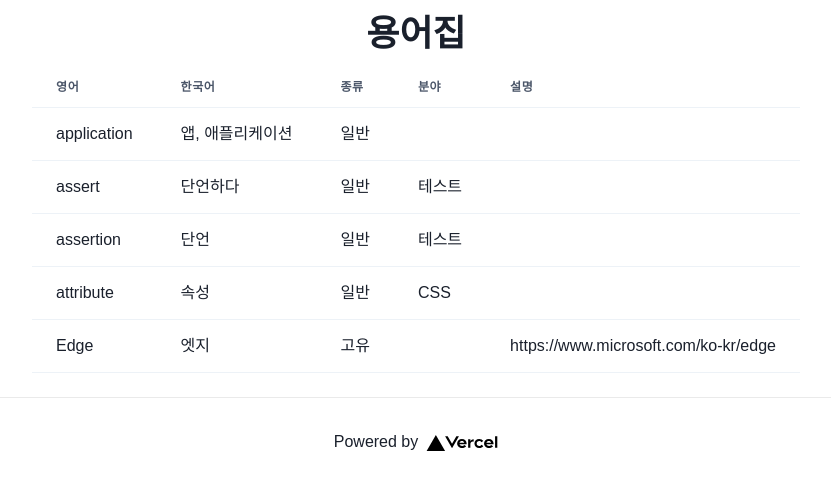
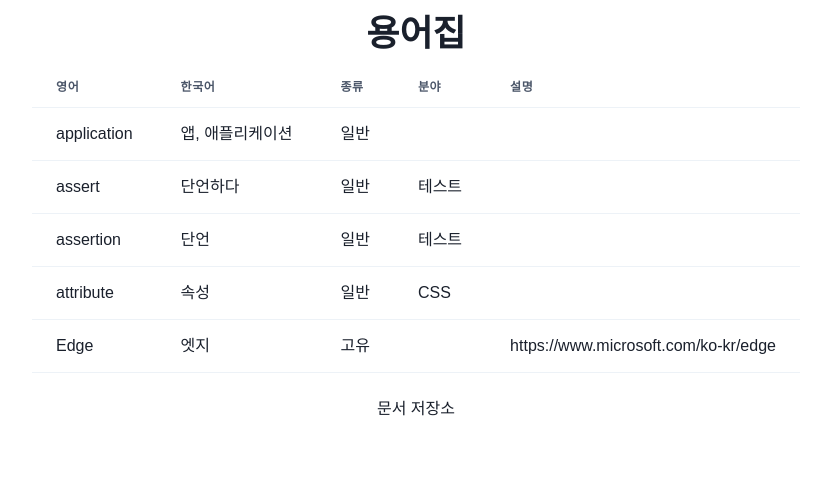
Before and after one commit to autroshot/docs-glossary, a Next.js app: page / in a window 1280 px wide. Shown: the top 490 px of the page, without its empty margins (224-1055 px from the left). Built offline with nearby package versions, Linux system fonts and the light colour scheme.

Commit message:
styles 디렉터리 제거. 푸터 일부 구현

```diff
--- a/pages/_app.tsx
+++ b/pages/_app.tsx
@@ -1,4 +1,3 @@
-import '../styles/globals.css';
 import type { AppProps } from 'next/app';
 import { ChakraProvider, extendTheme } from '@chakra-ui/react';
 
--- a/pages/index.tsx
+++ b/pages/index.tsx
@@ -1,4 +1,4 @@
-import { Container, Heading } from '@chakra-ui/react';
+import { Container, Heading, Link } from '@chakra-ui/react';
 import {
   Table,
   Thead,
@@ -10,8 +10,6 @@ import {
 } from '@chakra-ui/react';
 import type { NextPage } from 'next';
 import Head from 'next/head';
-import Image from 'next/image';
-import styles from '../styles/Home.module.css';
 
 const Home: NextPage = () => {
   return (
@@ -76,17 +74,12 @@ const Home: NextPage = () => {
           </TableContainer>
         </Container>
       </main>
-      <footer className={styles.footer}>
-        <a
-          href="https://vercel.com?utm_source=create-next-app&utm_medium=default-template&utm_campaign=create-next-app"
-          target="_blank"
-          rel="noopener noreferrer"
-        >
-          Powered by{' '}
-          <span className={styles.logo}>
-            <Image src="/vercel.svg" alt="Vercel Logo" width={72} height={16} />
-          </span>
-        </a>
+      <footer>
+        <Container centerContent maxW="container.xl" my={3}>
+          <Link href="https://autroshot.github.io/docs-repository/" isExternal>
+            문서 저장소
+          </Link>
+        </Container>
       </footer>
     </>
   );
--- a/styles/Home.module.css
+++ /dev/null
@@ -1,129 +0,0 @@
-.container {
-  padding: 0 2rem;
-}
-
-.main {
-  min-height: 100vh;
-  padding: 4rem 0;
-  flex: 1;
-  display: flex;
-  flex-direction: column;
-  justify-content: center;
-  align-items: center;
-}
-
-.footer {
-  display: flex;
-  flex: 1;
-  padding: 2rem 0;
-  border-top: 1px solid #eaeaea;
-  justify-content: center;
-  align-items: center;
-}
-
-.footer a {
-  display: flex;
-  justify-content: center;
-  align-items: center;
-  flex-grow: 1;
-}
-
-.title a {
-  color: #0070f3;
-  text-decoration: none;
-}
-
-.title a:hover,
-.title a:focus,
-.title a:active {
-  text-decoration: underline;
-}
-
-.title {
-  margin: 0;
-  line-height: 1.15;
-  font-size: 4rem;
-}
-
-.title,
-.description {
-  text-align: center;
-}
-
-.description {
-  margin: 4rem 0;
-  line-height: 1.5;
-  font-size: 1.5rem;
-}
-
-.code {
-  background: #fafafa;
-  border-radius: 5px;
-  padding: 0.75rem;
-  font-size: 1.1rem;
-  font-family: Menlo, Monaco, Lucida Console, Liberation Mono, DejaVu Sans Mono,
-    Bitstream Vera Sans Mono, Courier New, monospace;
-}
-
-.grid {
-  display: flex;
-  align-items: center;
-  justify-content: center;
-  flex-wrap: wrap;
-  max-width: 800px;
-}
-
-.card {
-  margin: 1rem;
-  padding: 1.5rem;
-  text-align: left;
-  color: inherit;
-  text-decoration: none;
-  border: 1px solid #eaeaea;
-  border-radius: 10px;
-  transition: color 0.15s ease, border-color 0.15s ease;
-  max-width: 300px;
-}
-
-.card:hover,
-.card:focus,
-.card:active {
-  color: #0070f3;
-  border-color: #0070f3;
-}
-
-.card h2 {
-  margin: 0 0 1rem 0;
-  font-size: 1.5rem;
-}
-
-.card p {
-  margin: 0;
-  font-size: 1.25rem;
-  line-height: 1.5;
-}
-
-.logo {
-  height: 1em;
-  margin-left: 0.5rem;
-}
-
-@media (max-width: 600px) {
-  .grid {
-    width: 100%;
-    flex-direction: column;
-  }
-}
-
-@media (prefers-color-scheme: dark) {
-  .card,
-  .footer {
-    border-color: #222;
-  }
-  .code {
-    background: #111;
-  }
-  .logo img {
-    filter: invert(1);
-  }
-}
--- a/styles/globals.css
+++ /dev/null
@@ -1,26 +0,0 @@
-html,
-body {
-  padding: 0;
-  margin: 0;
-  font-family: -apple-system, BlinkMacSystemFont, Segoe UI, Roboto, Oxygen,
-    Ubuntu, Cantarell, Fira Sans, Droid Sans, Helvetica Neue, sans-serif;
-}
-
-a {
-  color: inherit;
-  text-decoration: none;
-}
-
-* {
-  box-sizing: border-box;
-}
-
-@media (prefers-color-scheme: dark) {
-  html {
-    color-scheme: dark;
-  }
-  body {
-    color: white;
-    background: black;
-  }
-}
```
